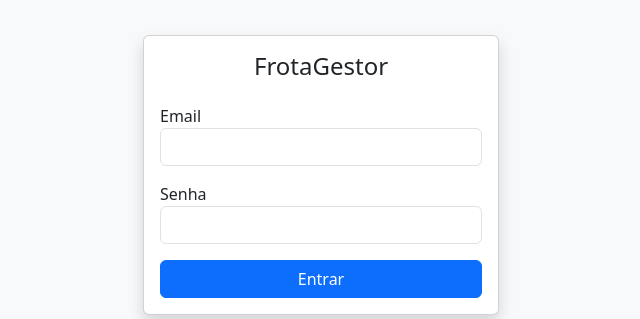
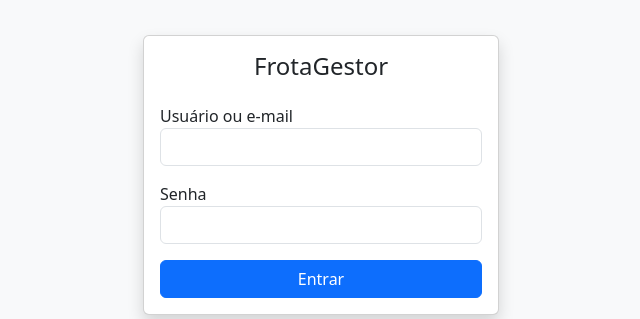
Before and after one commit to Guilherme2846/FrotaGestor, a PHP site: page /frotagestor/login.php in a window 1280 px wide. Shown: the part 225-544 px from the top of the page, without its empty margins (319-959 px from the left). Run offline with PHP 8.4, Linux system fonts and the light colour scheme.

Commit message:
Permite entrar no formulário com usuário ou e-mail

```diff
--- a/login.php
+++ b/login.php
@@ -22,7 +22,7 @@ if ($_SERVER["REQUEST_METHOD"] === "POST") {
         header("Location: dashboard.php");
         exit;
     } else {
-        $erro = "Email ou senha inválidos.";
+        $erro = "Usuário ou senha inválidos.";
     }
 }
 ?>
@@ -51,13 +51,13 @@ if ($_SERVER["REQUEST_METHOD"] === "POST") {
 
                     <form method="POST">
                         <div class="mb-3">
-                            <label>Email</label>
-                            <input type="email" name="email" class="form-control" required>
+                            <label for="login">Usuário ou e-mail</label>
+                            <input id="login" type="text" name="email" autocomplete="username" class="form-control" required>
                         </div>
 
                         <div class="mb-3">
-                            <label>Senha</label>
-                            <input type="password" name="senha" class="form-control" required>
+                            <label for="senha">Senha</label>
+                            <input id="senha" type="password" name="senha" autocomplete="current-password" class="form-control" required>
                         </div>
 
                         <button type="submit" class="btn btn-primary w-100">
```
